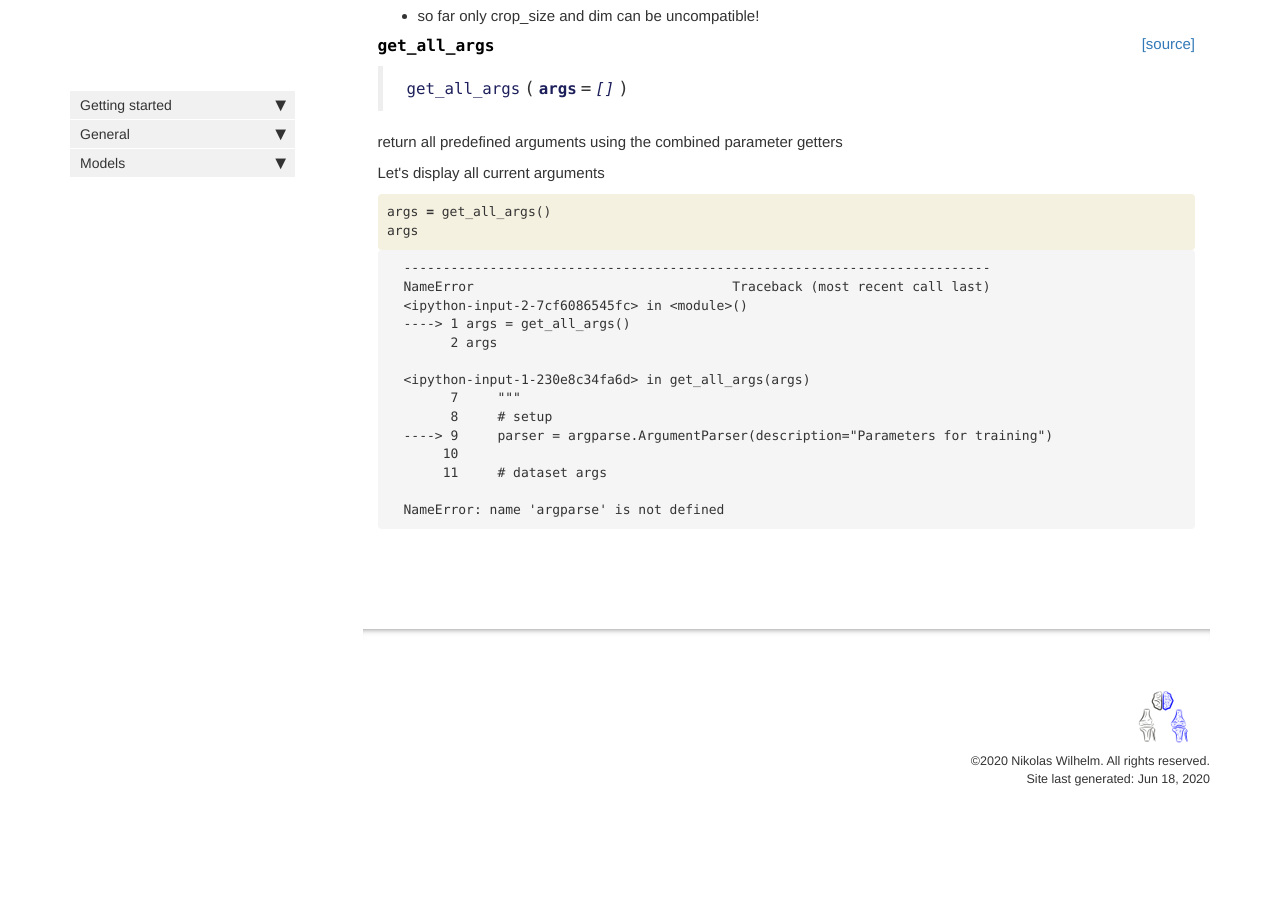
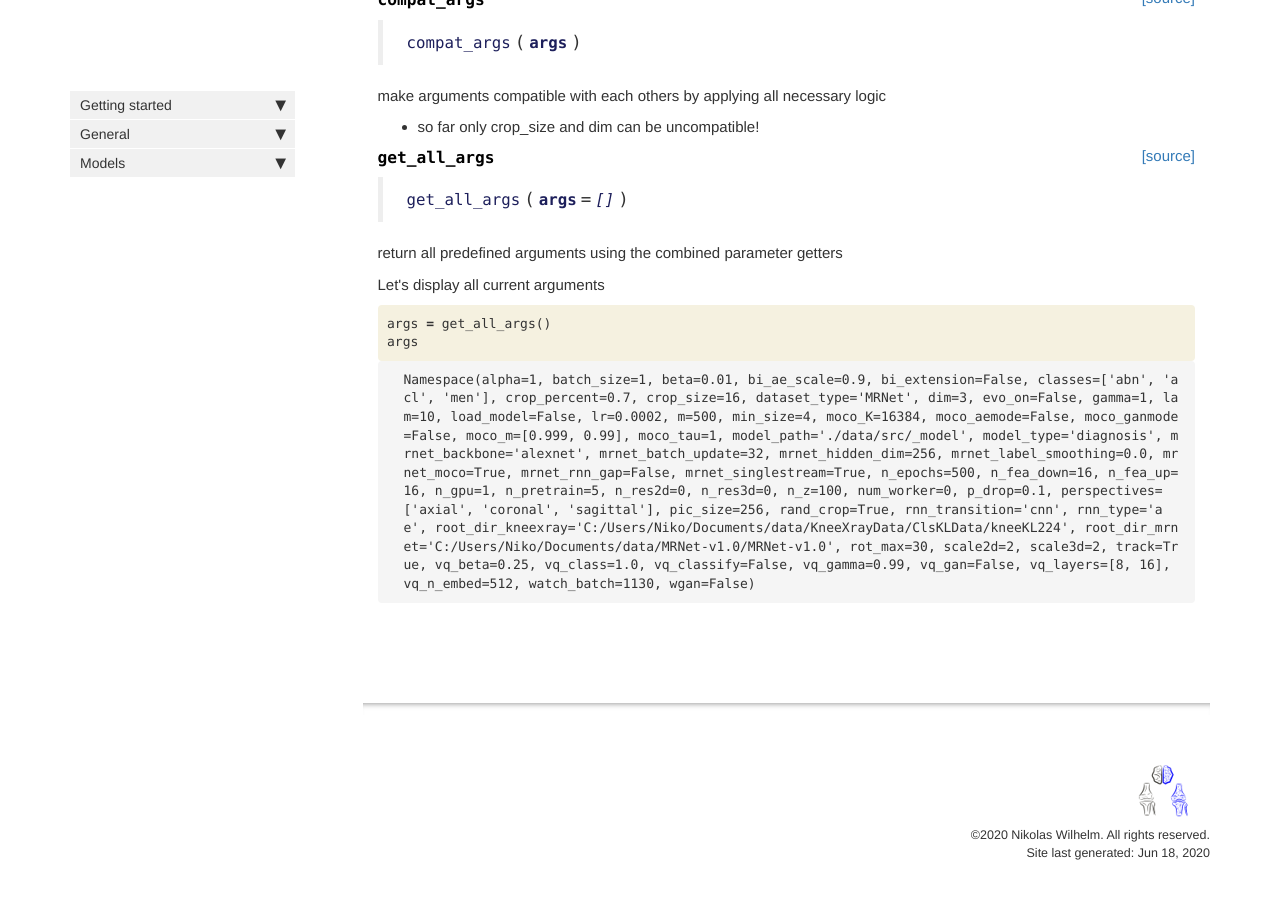
Before and after one commit to NikonPic/deeptool, a Jekyll site: the page built from docs/parameters.html, in a window 1280 px wide and 900 px high, scrolled down 12320 px. Built offline with Jekyll 4.4.1, drawn with Linux system fonts in a browser that asks for light colours; nearby versions of some CDN libraries; comment, search, counter and statistics services are not loaded; before the commit the page ends 13159 px from its top, so only the background shows below that; some of the changed text lies outside the part shown.

Commit message:
refactor of diagnosis to be compat with moco

```diff
--- a/deeptool/_nbdev.py
+++ b/deeptool/_nbdev.py
@@ -11,6 +11,7 @@
          "MRNetDataset": "00_dataloader.ipynb",
          "RandomCrop": "00_dataloader.ipynb",
          "TriplePrep": "00_dataloader.ipynb",
+         "RandomRotate": "00_dataloader.ipynb",
          "MiddleCrop": "00_dataloader.ipynb",
          "Rescale": "00_dataloader.ipynb",
          "ToTensor": "00_dataloader.ipynb",
@@ -65,6 +66,7 @@
          "AbsModel": "05_abstract_model.ipynb",
          "Classify": "10_diagnosis.ipynb",
          "ClassifyRNN": "10_diagnosis.ipynb",
+         "Compressor": "10_diagnosis.ipynb",
          "TripleMRNet": "10_diagnosis.ipynb",
          "DCGAN": "20_dcgan.ipynb",
          "IntroVAE": "21_introvae.ipynb",
--- a/deeptool/parameters.py
+++ b/deeptool/parameters.py
@@ -425,6 +425,12 @@
         default=True,
         help="Use only a single Backbone and Gap",
     )
+    parser.add_argument(
+        "--mrnet_moco",
+        type=bool,
+        default=True,
+        help = "Contrastive enhanced learning"
+    )
     # ------------------------------------------------------------------------
     return parser
 
--- a/docs/parameters.html
+++ b/docs/parameters.html
@@ -947,6 +947,12 @@
         <span class="n">default</span><span class="o">=</span><span class="kc">True</span><span class="p">,</span>
         <span class="n">help</span><span class="o">=</span><span class="s2">&quot;Use only a single Backbone and Gap&quot;</span><span class="p">,</span>
     <span class="p">)</span>
+    <span class="n">parser</span><span class="o">.</span><span class="n">add_argument</span><span class="p">(</span>
+        <span class="s2">&quot;--mrnet_moco&quot;</span><span class="p">,</span>
+        <span class="nb">type</span><span class="o">=</span><span class="nb">bool</span><span class="p">,</span>
+        <span class="n">default</span><span class="o">=</span><span class="kc">True</span><span class="p">,</span>
+        <span class="n">help</span> <span class="o">=</span> <span class="s2">&quot;Contrastive enhanced learning&quot;</span>
+    <span class="p">)</span>
     <span class="c1"># ------------------------------------------------------------------------</span>
     <span class="k">return</span> <span class="n">parser</span>
 </pre></div>
@@ -1036,7 +1042,7 @@
 
 
 <div class="output_markdown rendered_html output_subarea ">
-<h4 id="get_rnn_vae_args" class="doc_header"><code>get_rnn_vae_args</code><a href="https://github.com/NikonPic/deeptool/tree/master/deeptool/parameters.py#L434" class="source_link" style="float:right">[source]</a></h4><blockquote><p><code>get_rnn_vae_args</code>(<strong><code>parser</code></strong>, <strong><code>args</code></strong>=<em><code>[]</code></em>)</p>
+<h4 id="get_rnn_vae_args" class="doc_header"><code>get_rnn_vae_args</code><a href="https://github.com/NikonPic/deeptool/tree/master/deeptool/parameters.py#L440" class="source_link" style="float:right">[source]</a></h4><blockquote><p><code>get_rnn_vae_args</code>(<strong><code>parser</code></strong>, <strong><code>args</code></strong>=<em><code>[]</code></em>)</p>
 </blockquote>
 <p>parameters determing the Recurrent Varaitional Autoencoder parameters</p>
 
@@ -1121,7 +1127,7 @@
 
 
 <div class="output_markdown rendered_html output_subarea ">
-<h4 id="get_mocoae_args" class="doc_header"><code>get_mocoae_args</code><a href="https://github.com/NikonPic/deeptool/tree/master/deeptool/parameters.py#L458" class="source_link" style="float:right">[source]</a></h4><blockquote><p><code>get_mocoae_args</code>(<strong><code>parser</code></strong>, <strong><code>args</code></strong>=<em><code>[]</code></em>)</p>
+<h4 id="get_mocoae_args" class="doc_header"><code>get_mocoae_args</code><a href="https://github.com/NikonPic/deeptool/tree/master/deeptool/parameters.py#L464" class="source_link" style="float:right">[source]</a></h4><blockquote><p><code>get_mocoae_args</code>(<strong><code>parser</code></strong>, <strong><code>args</code></strong>=<em><code>[]</code></em>)</p>
 </blockquote>
 <p>parameters determing the VQVAE parameters</p>
 
@@ -1159,7 +1165,7 @@
 
 
 <div class="output_markdown rendered_html output_subarea ">
-<h4 id="compat_args" class="doc_header"><code>compat_args</code><a href="https://github.com/NikonPic/deeptool/tree/master/deeptool/parameters.py#L500" class="source_link" style="float:right">[source]</a></h4><blockquote><p><code>compat_args</code>(<strong><code>args</code></strong>)</p>
+<h4 id="compat_args" class="doc_header"><code>compat_args</code><a href="https://github.com/NikonPic/deeptool/tree/master/deeptool/parameters.py#L506" class="source_link" style="float:right">[source]</a></h4><blockquote><p><code>compat_args</code>(<strong><code>args</code></strong>)</p>
 </blockquote>
 <p>make arguments compatible with each others by applying all necessary logic</p>
 <ul>
@@ -1194,7 +1200,7 @@
 
 
 <div class="output_markdown rendered_html output_subarea ">
-<h4 id="get_all_args" class="doc_header"><code>get_all_args</code><a href="https://github.com/NikonPic/deeptool/tree/master/deeptool/parameters.py#L528" class="source_link" style="float:right">[source]</a></h4><blockquote><p><code>get_all_args</code>(<strong><code>args</code></strong>=<em><code>[]</code></em>)</p>
+<h4 id="get_all_args" class="doc_header"><code>get_all_args</code><a href="https://github.com/NikonPic/deeptool/tree/master/deeptool/parameters.py#L534" class="source_link" style="float:right">[source]</a></h4><blockquote><p><code>get_all_args</code>(<strong><code>args</code></strong>=<em><code>[]</code></em>)</p>
 </blockquote>
 <p>return all predefined arguments using the combined parameter getters</p>
 
@@ -1235,23 +1241,12 @@
 
 <div class="output_area">
 
-<div class="output_subarea output_text output_error">
-<pre>
-<span class="ansi-red-intense-fg ansi-bold">---------------------------------------------------------------------------</span>
-<span class="ansi-red-intense-fg ansi-bold">NameError</span>                                 Traceback (most recent call last)
-<span class="ansi-green-intense-fg ansi-bold">&lt;ipython-input-2-7cf6086545fc&gt;</span> in <span class="ansi-cyan-fg">&lt;module&gt;</span><span class="ansi-blue-intense-fg ansi-bold">()</span>
-<span class="ansi-green-intense-fg ansi-bold">----&gt; 1</span><span class="ansi-yellow-intense-fg ansi-bold"> </span>args <span class="ansi-yellow-intense-fg ansi-bold">=</span> get_all_args<span class="ansi-yellow-intense-fg ansi-bold">(</span><span class="ansi-yellow-intense-fg ansi-bold">)</span>
-<span class="ansi-green-fg">      2</span> args
 
-<span class="ansi-green-intense-fg ansi-bold">&lt;ipython-input-1-230e8c34fa6d&gt;</span> in <span class="ansi-cyan-fg">get_all_args</span><span class="ansi-blue-intense-fg ansi-bold">(args)</span>
-<span class="ansi-green-fg">      7</span>     &#34;&#34;&#34;
-<span class="ansi-green-fg">      8</span>     <span class="ansi-red-intense-fg ansi-bold"># setup</span>
-<span class="ansi-green-intense-fg ansi-bold">----&gt; 9</span><span class="ansi-yellow-intense-fg ansi-bold">     </span>parser <span class="ansi-yellow-intense-fg ansi-bold">=</span> argparse<span class="ansi-yellow-intense-fg ansi-bold">.</span>ArgumentParser<span class="ansi-yellow-intense-fg ansi-bold">(</span>description<span class="ansi-yellow-intense-fg ansi-bold">=</span><span class="ansi-blue-intense-fg ansi-bold">&#34;Parameters for training&#34;</span><span class="ansi-yellow-intense-fg ansi-bold">)</span>
-<span class="ansi-green-fg">     10</span>
-<span class="ansi-green-fg">     11</span>     <span class="ansi-red-intense-fg ansi-bold"># dataset args</span>
 
-<span class="ansi-red-intense-fg ansi-bold">NameError</span>: name &#39;argparse&#39; is not defined</pre>
+<div class="output_text output_subarea output_execute_result">
+<pre>Namespace(alpha=1, batch_size=1, beta=0.01, bi_ae_scale=0.9, bi_extension=False, classes=[&#39;abn&#39;, &#39;acl&#39;, &#39;men&#39;], crop_percent=0.7, crop_size=16, dataset_type=&#39;MRNet&#39;, dim=3, evo_on=False, gamma=1, lam=10, load_model=False, lr=0.0002, m=500, min_size=4, moco_K=16384, moco_aemode=False, moco_ganmode=False, moco_m=[0.999, 0.99], moco_tau=1, model_path=&#39;./data/src/_model&#39;, model_type=&#39;diagnosis&#39;, mrnet_backbone=&#39;alexnet&#39;, mrnet_batch_update=32, mrnet_hidden_dim=256, mrnet_label_smoothing=0.0, mrnet_moco=True, mrnet_rnn_gap=False, mrnet_singlestream=True, n_epochs=500, n_fea_down=16, n_fea_up=16, n_gpu=1, n_pretrain=5, n_res2d=0, n_res3d=0, n_z=100, num_worker=0, p_drop=0.1, perspectives=[&#39;axial&#39;, &#39;coronal&#39;, &#39;sagittal&#39;], pic_size=256, rand_crop=True, rnn_transition=&#39;cnn&#39;, rnn_type=&#39;ae&#39;, root_dir_kneexray=&#39;C:/Users/Niko/Documents/data/KneeXrayData/ClsKLData/kneeKL224&#39;, root_dir_mrnet=&#39;C:/Users/Niko/Documents/data/MRNet-v1.0/MRNet-v1.0&#39;, rot_max=30, scale2d=2, scale3d=2, track=True, vq_beta=0.25, vq_class=1.0, vq_classify=False, vq_gamma=0.99, vq_gan=False, vq_layers=[8, 16], vq_n_embed=512, watch_batch=1130, wgan=False)</pre>
 </div>
+
 </div>
 
 </div>
```
Also changed, not shown: deeptool/dataloader.py (+61 -13 lines), docs/dataloader.html (+48 -16 lines), docs/diagnosis.html (+41 -2 lines), main.py (+66 -6 lines), 5 other files.
